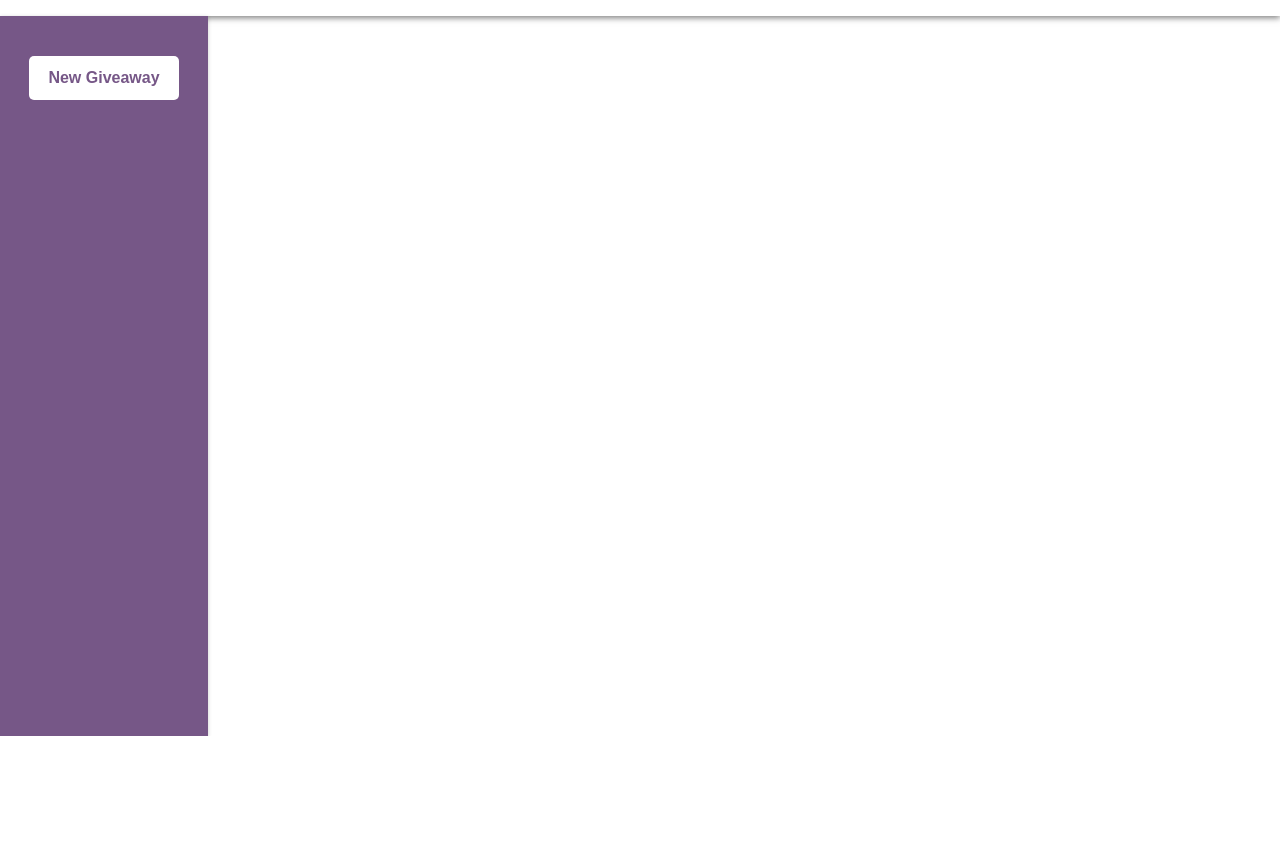
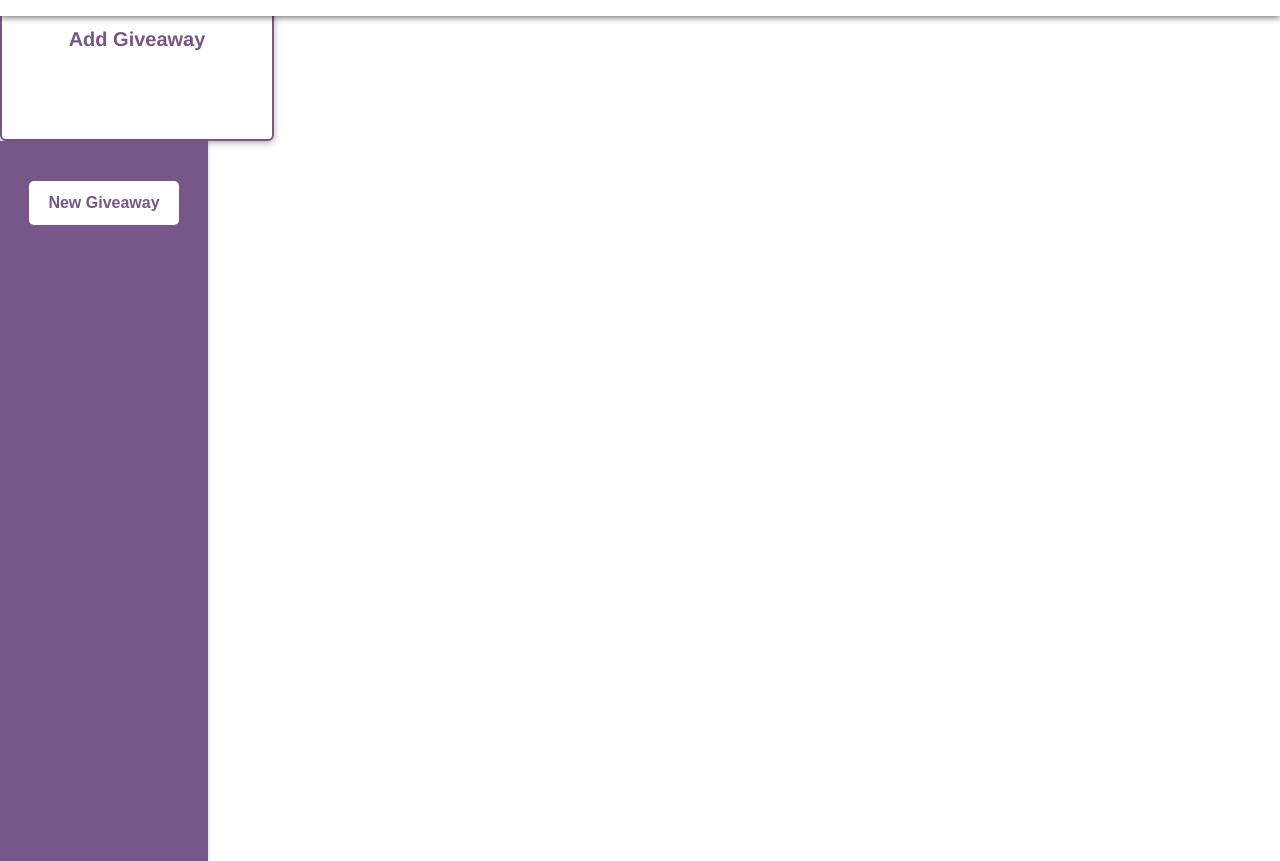
Before and after one commit to givhr/client, a Gatsby site: page /dashboard in a window 1280 px wide. Shown: the part 64-925 px from the top of the page. Before the commit the page ends 800 px from the top, so only its background shows below. Built offline with nearby package versions, Linux system fonts and the light colour scheme; Gatsby itself is replaced by a stand-in of ours.

Commit message:
added card component

```diff
--- /dev/null
+++ b/src/components/Card/Card.tsx
@@ -0,0 +1,20 @@
+import React from 'react';
+import styled from '../../theme/styledComponent';
+
+export const Card = styled.div`
+  width: 274px;
+  display: flex;
+  height: 205px;
+  font-size: 20px;
+  font-weight: bold;
+  border-radius: 6px;
+  align-items: center;
+  justify-content: center;
+  color: ${({ theme }) => theme.primary14};
+  box-shadow: ${({ theme }) => theme.boxShadowCard};
+  background-color: ${({ theme }) => theme.primary1};
+  border: ${({ theme }) => `2px solid ${theme.primary14}`};
+  &:hover {
+    cursor: pointer;
+  }
+`;
--- a/src/components/NavBar/NavBar.tsx
+++ b/src/components/NavBar/NavBar.tsx
@@ -3,6 +3,7 @@ import styled from '../../theme/styledComponent';
 
 export const NavBar = styled<{ vert: boolean }, 'nav'>('nav')`
   display: flex;
+  position: absolute;
   align-items: center;
   width: ${({ vert }) => (vert ? '208px' : '100%')};
   height: ${({ vert }) => (vert ? `calc(${'100vh - 80px'})` : '80px')};
--- a/src/pages/dashboard.tsx
+++ b/src/pages/dashboard.tsx
@@ -5,7 +5,8 @@ import Image from '../components/Image';
 import { Link } from '../components/Link';
 import { ThemeColors } from '../theme/colors/colors';
 import Button from '../components/Button';
-
+import { Card } from '../components/Card/Card';
+//Look into Prefixing gatsby package --- Chrome adds " / " to URL path
 const Dashboard: React.FunctionComponent = () => (
   <Fragment>
     <NavBar vert={false}>
@@ -15,6 +16,7 @@ const Dashboard: React.FunctionComponent = () => (
       </Link>
       <Link to="">Templates (Coming Soon)</Link>
     </NavBar>
+    <Card>Add Giveaway</Card>
     <NavBar vert={true}>
       <Button height={'44px'} width={'150px'} m={'40px'}>
         New Giveaway
```
Also changed, not shown: src/assets/images/plus_icon.png (added), src/components/Card/index.tsx (added), src/components/Card/types/index.d.ts (added).
